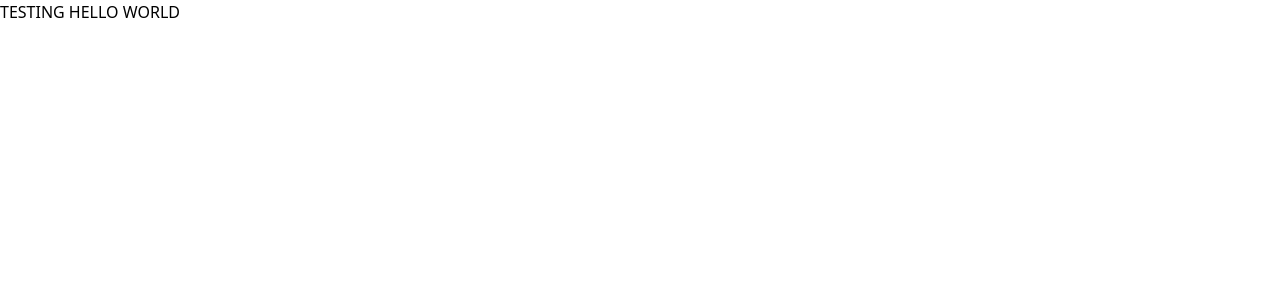
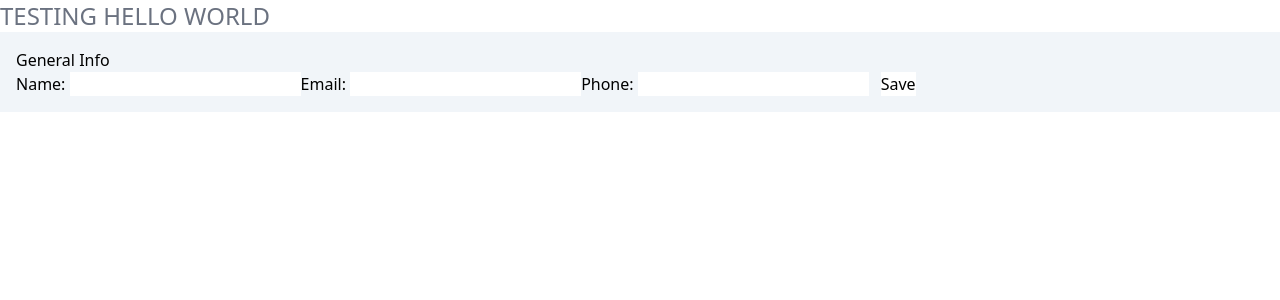
Before and after one commit to RyanMcEntire/cv-application-2, a React (Vite) app: page / in a window 1280 px wide. Shown: the top 300 px of the page. Built offline with nearby package versions, Linux system fonts and the light colour scheme.

Commit message:
set basic structure for general component

```diff
--- a/src/App.tsx
+++ b/src/App.tsx
@@ -1,9 +1,11 @@
-import './index.css';
+import General from './components/general';
 
 function App() {
   return (
     <>
-      <div>TESTING HELLO WORLD</div>
+      <div className='bg-red text-gray-500 text-2xl'>TESTING HELLO WORLD</div>
+    <General />
+
     </>
   );
 }
--- a/src/components/general.tsx
+++ b/src/components/general.tsx
@@ -0,0 +1,61 @@
+import { ChangeEvent, FormEvent, useState } from 'react';
+
+interface FormData {
+  name: string;
+  email: string;
+  phone: string;
+}
+
+export default function General() {
+  const [formData, setFormData] = useState<FormData>({
+    name: '',
+    email: '',
+    phone: '',
+  });
+
+  const handleChange = (e: ChangeEvent<HTMLInputElement>) => {
+    const { name, value } = e.target;
+    setFormData((prevFormData) => ({ ...prevFormData, [name]: value }));
+  };
+
+  const handleSubmit = (e: FormEvent<HTMLFormElement>) => {
+    e.preventDefault();
+    alert(
+      `Name: ${formData.name}, Email: ${formData.email}, Phone: ${formData.phone}`
+    );
+  };
+
+  return (
+    <>
+      <div className="bg-slate-100 p-4">
+        <h1>General Info</h1>
+        <form onSubmit={handleSubmit}>
+          <label htmlFor="name">Name: </label>
+          <input
+            type="text"
+            name="name"
+            value={formData.name}
+            onChange={handleChange}
+          />
+          <label htmlFor="name">Email: </label>
+          <input
+            type="text"
+            name="email"
+            value={formData.email}
+            onChange={handleChange}
+          />
+          <label htmlFor="name">Phone: </label>
+          <input
+            type="text"
+            name="phone"
+            value={formData.phone}
+            onChange={handleChange}
+          />
+          <button className="bg-white ml-3" type="submit">
+            Save
+          </button>
+        </form>
+      </div>
+    </>
+  );
+}
```
Also changed, not shown: src/main.tsx (+6 -6 lines).
